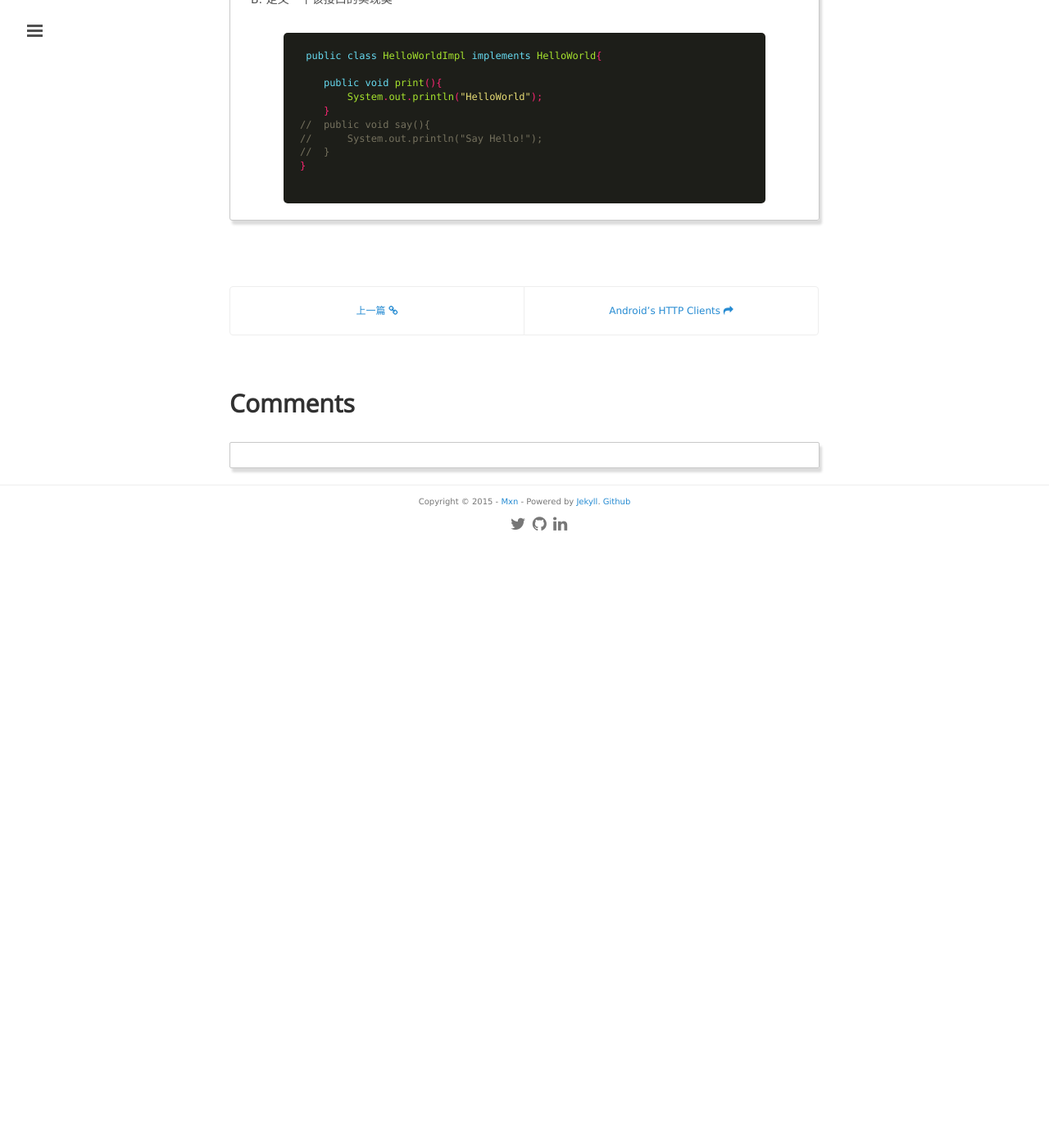
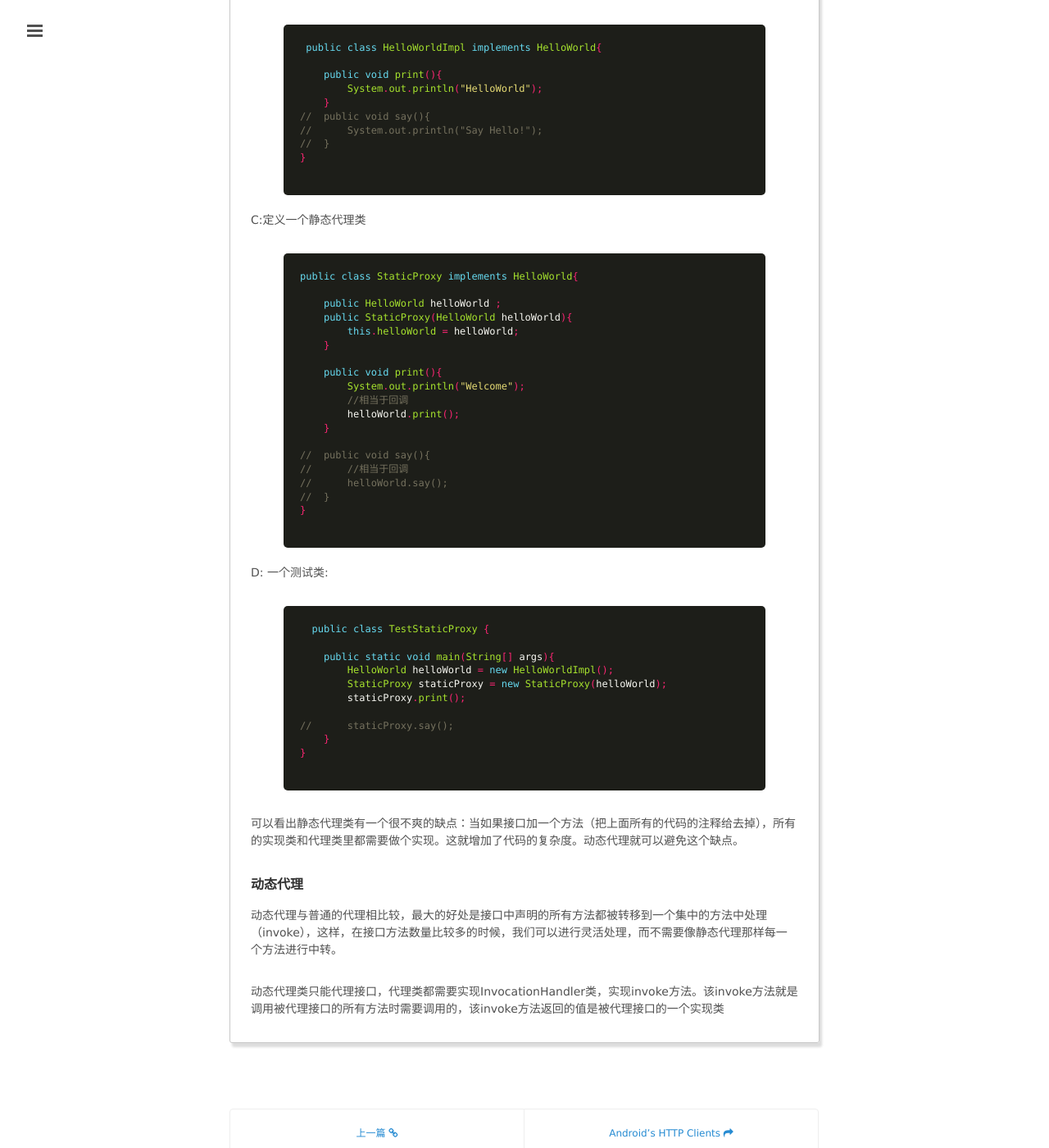
Before and after one commit to mxn21/mxn21.github.io, a Jekyll site: the page built from _posts/2015-6-19-java动态代理分析.md, in a window 1280 px wide and 1400 px high, scrolled down 1158 px. Shown: the whole window at 82% size. Built offline with Jekyll 4.4.1, drawn with Linux system fonts in a browser that asks for light colours; Markdown is read by kramdown in place of the engine named in the settings; comment, search, counter and statistics services are not loaded; before the commit the page ends 1822 px from its top, so only the background shows below that.

Commit message:
Update 2015-6-19-java动态代理分析.md

```diff
--- a/_posts/2015-6-19-java动态代理分析.md
+++ b/_posts/2015-6-19-java动态代理分析.md
@@ -24,7 +24,7 @@
 }
 {% endhighlight  %}
 
- <!-- more -->
+
 
  B: 定义一个该接口的实现类
 
@@ -39,3 +39,51 @@
 //  }
 }
  {% endhighlight  %}
+
+C:定义一个静态代理类
+ {% highlight java %}
+public class StaticProxy implements HelloWorld{
+
+    public HelloWorld helloWorld ;
+    public StaticProxy(HelloWorld helloWorld){
+        this.helloWorld = helloWorld;
+    }
+
+    public void print(){
+        System.out.println("Welcome");
+        //相当于回调
+        helloWorld.print();
+    }
+
+//  public void say(){
+//      //相当于回调
+//      helloWorld.say();
+//  }
+}
+ {% endhighlight  %}
+
+
+ D: 一个测试类:
+
+  {% highlight java %}
+  public class TestStaticProxy {
+
+    public static void main(String[] args){
+        HelloWorld helloWorld = new HelloWorldImpl();
+        StaticProxy staticProxy = new StaticProxy(helloWorld);
+        staticProxy.print();
+
+//      staticProxy.say();
+    }
+}
+   {% endhighlight  %}
+  <!-- more -->
+
+
+  可以看出静态代理类有一个很不爽的缺点：当如果接口加一个方法（把上面所有的代码的注释给去掉），所有的实现类和代理类里都需要做个实现。这就增加了代码的复杂度。动态代理就可以避免这个缺点。
+
+### 动态代理
+
+动态代理与普通的代理相比较，最大的好处是接口中声明的所有方法都被转移到一个集中的方法中处理（invoke），这样，在接口方法数量比较多的时候，我们可以进行灵活处理，而不需要像静态代理那样每一个方法进行中转。
+
+动态代理类只能代理接口，代理类都需要实现InvocationHandler类，实现invoke方法。该invoke方法就是调用被代理接口的所有方法时需要调用的，该invoke方法返回的值是被代理接口的一个实现类
```
Also changed, not shown: other parts of _posts/2015-6-19-java动态代理分析.md (+1 -1 lines).
